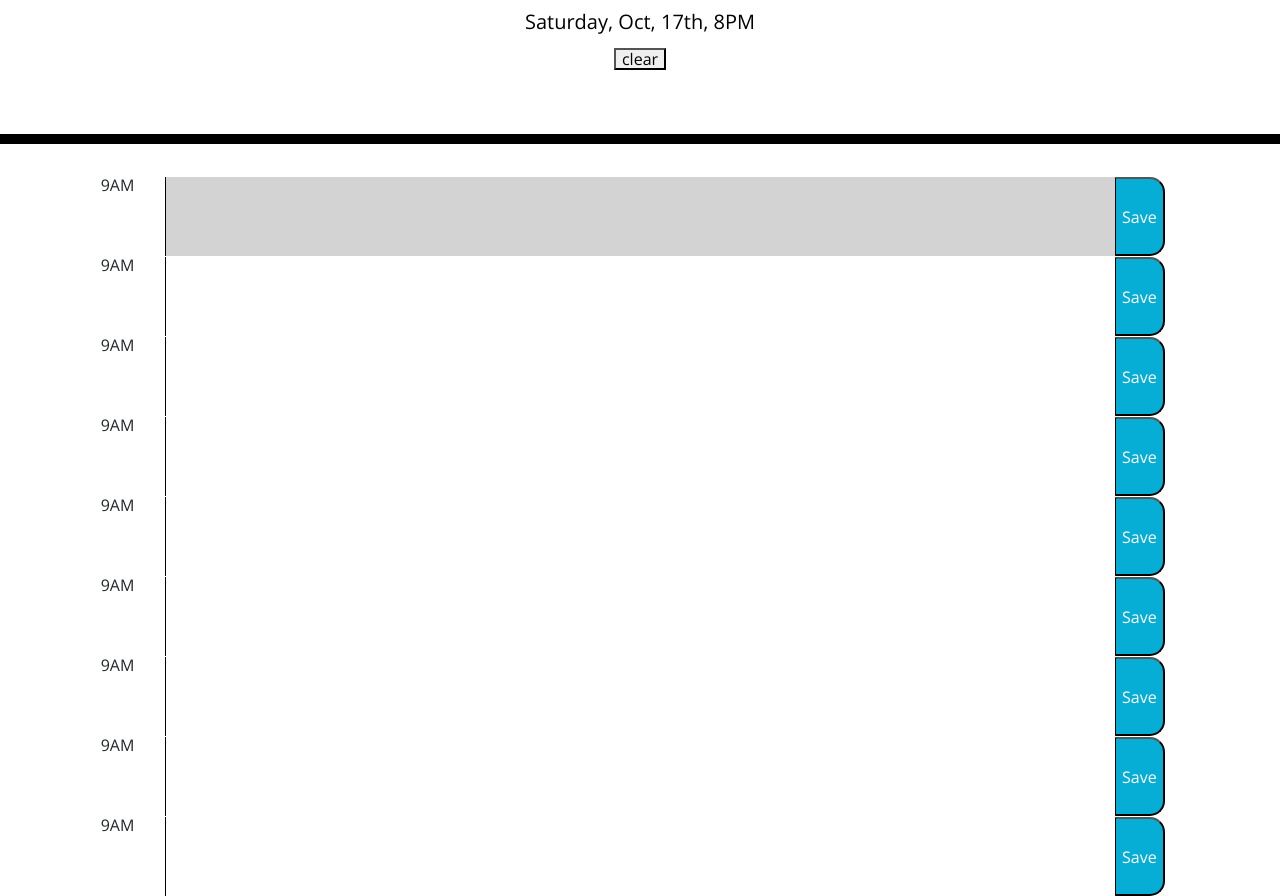
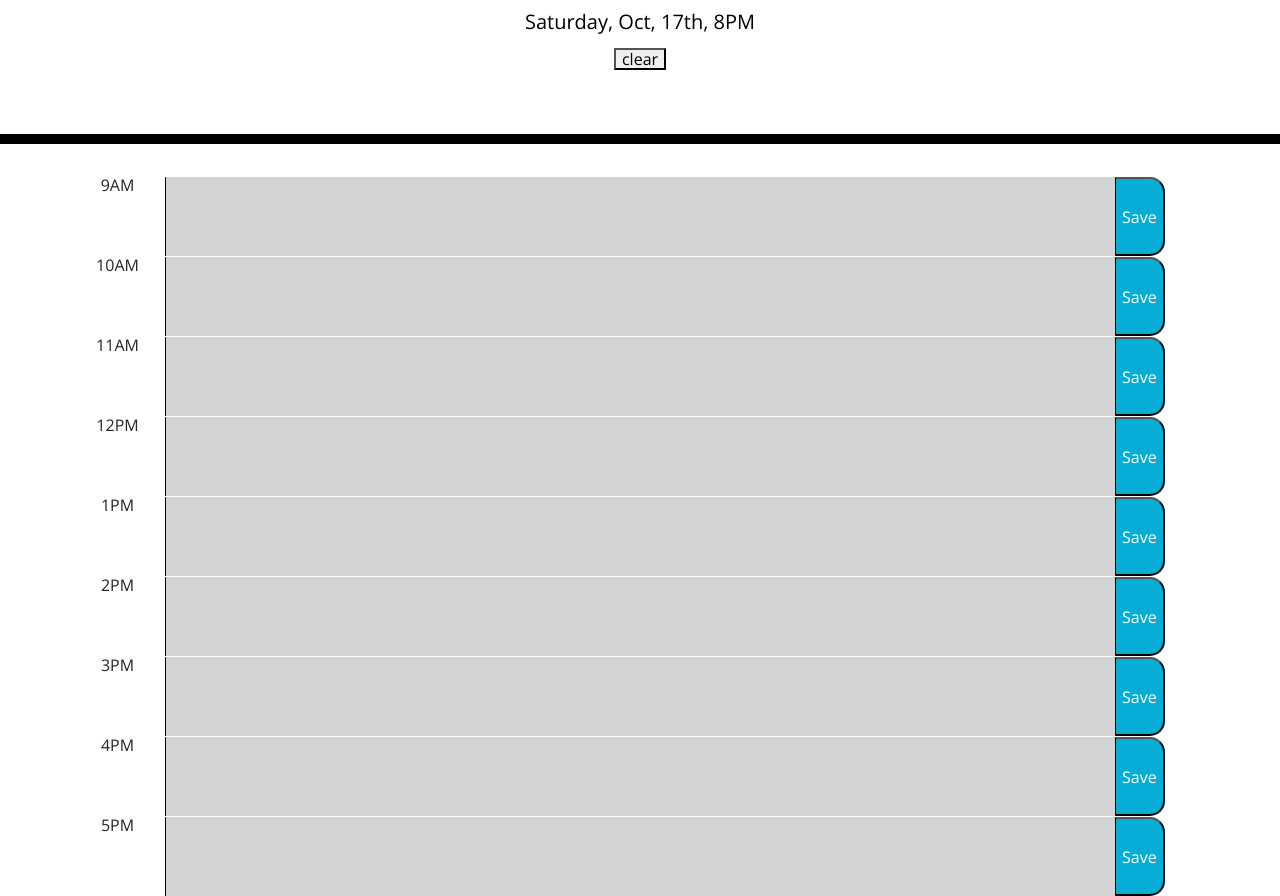
Before and after one commit to SantiagoHR2020/05-Third-Party-APIs-Work-Day-Scheduler, a plain HTML site: page index.html in a window 1280 px wide. Shown: the part 182-1078 px from the top of the page. Drawn offline with nearby package versions, Linux system fonts and the light colour scheme.

Commit message:
comments and finish HTML and Javascript

```diff
--- a/assets/script.js
+++ b/assets/script.js
@@ -1,8 +1,11 @@
-$(document).ready(function(){
-    $("#currentDay").text(moment().format("dddd, MMM, Do, hA"))
+$(document).ready(function () {
+  // time
+  $("#currentDay").text(moment().format("dddd, MMM, Do, hA"));
 
-$(".saveBtn").on("click", function(){
-    var act = $(this).siblings(".description").val()
+  // listening event to save
+
+  $(".saveBtn").on("click", function () {
+    var act = $(this).siblings(".description").val();
     console.log(act);
 
     var hour = $(this).parent().attr("id");
@@ -10,41 +13,54 @@ $(".saveBtn").on("click", function(){
 
     localStorage.setItem(hour, act);
 
-    console.log(localStorage)
-})
+    console.log(localStorage);
+  });
 
-$(".clear").on("click", function(){
+  // listening event to clear
+
+  $(".clear").on("click", function () {
     localStorage.clear();
     location.reload();
     console.log(localStorage);
-})
+  });
+
+// looping through the attributes
 
   function loopHour() {
-    var momentHour = moment().hours()
+    var momentHour = moment().hours();
 
-    console.log(momentHour)
+    console.log(momentHour);
 
-    $(".time-block").each(function(){
-        var ourHour = parseInt($(this).attr("id").split("-")[1])
-        console.log(ourHour)
+    $(".time-block").each(function () {
+      var ourHour = parseInt($(this).attr("id").split("-")[1]);
+      console.log(ourHour);
 
-        if(ourHour<momentHour) {
+      if (ourHour < momentHour) {
         $(this).children(".description").addClass("past");
-        }else if(ourHour === momentHour){
+      } else if (ourHour === momentHour) {
         $(this).children(".description").removeClass("past");
         $(this).children(".description").addClass("present");
-        }else{
-            $(this).children(".description").addClass("future")
+      } else {
+        $(this).children(".description").addClass("future");
         $(this).children(".description").removeClass("past");
         $(this).children(".description").removeClass("present");
       }
-
-    })
+    });
   }
 
-$("#hour-9 .description").val(localStorage.getItem("hour-9"))
-$("#hour-10 .description").val(localStorage.getItem("hour-9"))
-$("#hour-11 .description").val(localStorage.getItem("hour-9"))
-$("#hour-12 .description").val(localStorage.getItem("hour-9"))
-loopHour()
-})
+// geting the info from localstorage and display
+
+  $("#hour-9 .description").val(localStorage.getItem("hour-9"));
+  $("#hour-10 .description").val(localStorage.getItem("hour-10"));
+  $("#hour-11 .description").val(localStorage.getItem("hour-11"));
+  $("#hour-12 .description").val(localStorage.getItem("hour-12"));
+  $("#hour-13 .description").val(localStorage.getItem("hour-13"));
+  $("#hour-14 .description").val(localStorage.getItem("hour-14"));
+  $("#hour-15 .description").val(localStorage.getItem("hour-15"));
+  $("#hour-16 .description").val(localStorage.getItem("hour-16"));
+  $("#hour-17 .description").val(localStorage.getItem("hour-17"));
+
+  // calling the function
+
+  loopHour();
+});
--- a/index.html
+++ b/index.html
@@ -30,6 +30,9 @@
       <button class="clear">clear</button>
     </header>
     <div class="container">
+
+      <!-- The daily planner -->
+
       <div class="row time-block" id="hour-9">
         <div class="col-lg-1">9AM</div>
         <textarea class="col-lg-10 description"></textarea>
@@ -37,54 +40,52 @@
       </div>
 
       <div class="row time-block" id="hour-10">
-        <div class="col-lg-1">9AM</div>
-        <textarea class="col-lg-10"></textarea>
+        <div class="col-lg-1">10AM</div>
+        <textarea class="col-lg-10 description"></textarea>
         <button class="saveBtn">Save</button>
       </div>
 
       <div class="row time-block" id="hour-11">
-        <div class="col-lg-1">9AM</div>
-        <textarea class="col-lg-10"></textarea>
+        <div class="col-lg-1">11AM</div>
+        <textarea class="col-lg-10 description"></textarea>
         <button class="saveBtn">Save</button>
       </div>
 
       <div class="row time-block" id="hour-12">
-        <div class="col-lg-1">9AM</div>
-        <textarea class="col-lg-10"></textarea>
+        <div class="col-lg-1">12PM</div>
+        <textarea class="col-lg-10 description"></textarea>
         <button class="saveBtn">Save</button>
       </div>
 
-      <div class=" row time-block" id="hour-13">
-        <div class="col-lg-1">9AM</div>
-        <textarea class="col-lg-10"></textarea>
+      <div class="row time-block" id="hour-13">
+        <div class="col-lg-1">1PM</div>
+        <textarea class="col-lg-10 description"></textarea>
         <button class="saveBtn">Save</button>
       </div>
 
-      <div class=" row time-block" id="hour-14">
-        <div class="col-lg-1">9AM</div>
-        <textarea class="col-lg-10"></textarea>
+      <div class="row time-block" id="hour-14">
+        <div class="col-lg-1">2PM</div>
+        <textarea class="col-lg-10 description"></textarea>
         <button class="saveBtn">Save</button>
       </div>
 
-      <div class=" row time-block" id="hour-15">
-        <div class="col-lg-1">9AM</div>
-        <textarea class="col-lg-10"></textarea>
+      <div class="row time-block" id="hour-15">
+        <div class="col-lg-1">3PM</div>
+        <textarea class="col-lg-10 description"></textarea>
         <button class="saveBtn">Save</button>
       </div>
 
-      <div class=" row time-block" id="hour-16">
-        <div class="col-lg-1">9AM</div>
-        <textarea class="col-lg-10"></textarea>
+      <div class="row time-block" id="hour-16">
+        <div class="col-lg-1">4PM</div>
+        <textarea class="col-lg-10 description"></textarea>
         <button class="saveBtn">Save</button>
       </div>
 
-      <div class=" row time-block" id="hour-17">
-        <div class="col-lg-1">9AM</div>
-        <textarea class="col-lg-10"></textarea>
+      <div class="row time-block" id="hour-17">
+        <div class="col-lg-1">5PM</div>
+        <textarea class="col-lg-10 description"></textarea>
         <button class="saveBtn">Save</button>
       </div>
-
-
     </div>
 
     <script src="https://code.jquery.com/jquery-3.4.1.min.js"></script>
```
Also changed, not shown: assets/images/screenshot1.PNG (added), 1 other file. Lines whose indentation alone changed are shown as unchanged.
